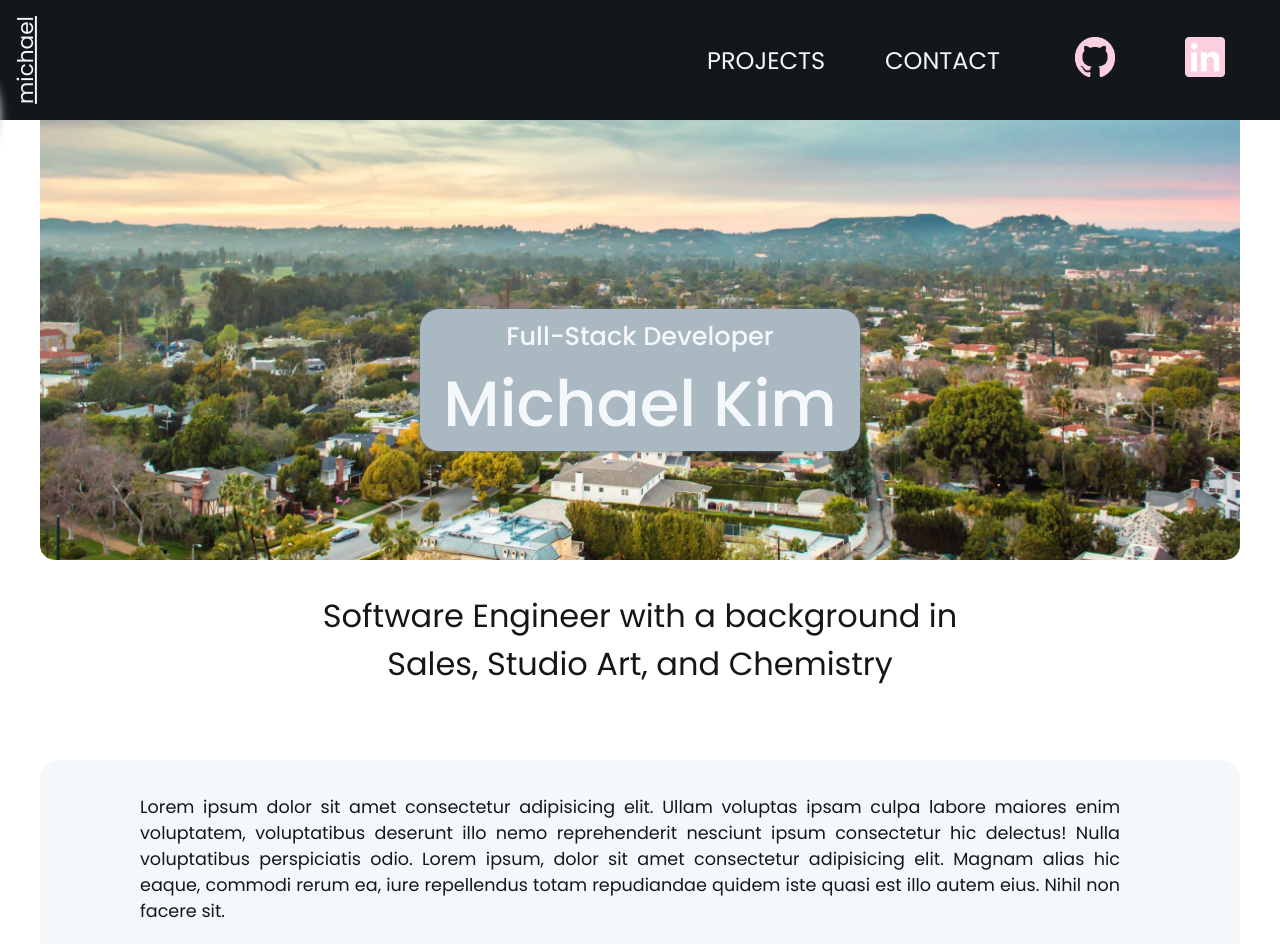
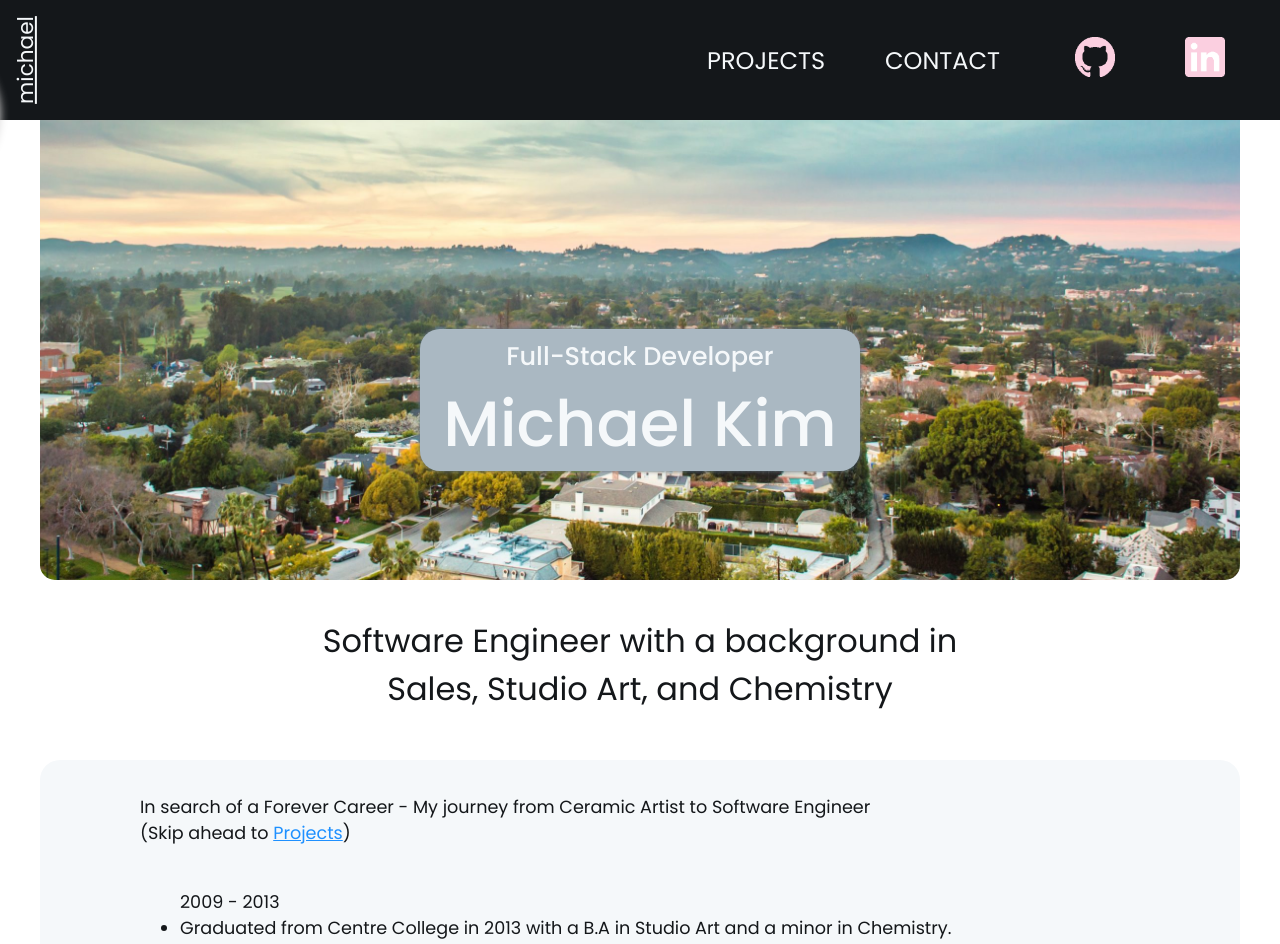
Before and after one commit to sparklingwaterlemon/Portfolio, a React (Create React App) app: page / in a window 1280 px wide. Shown: the top 944 px of the page. Built offline with nearby package versions, Linux system fonts and the light colour scheme.

Commit message:
WIP - About Section

```diff
--- a/src/Components/AboutSection/AboutSection.css
+++ b/src/Components/AboutSection/AboutSection.css
@@ -17,7 +17,7 @@
 
     margin-left: 40px;
     margin-right: 40px;
-    margin-top: 40px;
+
     margin-bottom: 40px;
 
 
@@ -39,6 +39,13 @@
     overflow: auto;
 }
 
+#skip-to-project{
+    color: dodgerblue;
+    text-decoration: underline;
+    cursor: pointer;
+}
+
+
 @media only screen and (max-width: 640px){
     #about{
         height: auto;
--- a/src/Components/AboutSection/AboutSection.jsx
+++ b/src/Components/AboutSection/AboutSection.jsx
@@ -1,4 +1,6 @@
-import "./AboutSection.css"
+import "./AboutSection.css";
+import { Link } from "react-scroll";
+
 
 export default function AboutSection(){
     return(
@@ -7,25 +9,32 @@ export default function AboutSection(){
                 <div className="about-text">
 
                     <p className="at-p">
-                    Lorem ipsum dolor sit amet consectetur adipisicing elit. Ullam voluptas ipsam
-                    culpa labore maiores enim voluptatem, voluptatibus deserunt illo nemo reprehenderit
-                    nesciunt ipsum consectetur hic delectus! Nulla voluptatibus perspiciatis odio. Lorem ipsum,
-                    dolor sit amet consectetur adipisicing elit. Magnam alias hic eaque, commodi rerum ea, iure
-                    repellendus totam repudiandae quidem iste quasi est illo autem eius. Nihil non facere sit.
+                    In search of a Forever Career - My journey from Ceramic Artist to Software Engineer
+                    <br/> (Skip ahead to <Link id="skip-to-project" activeClass="active" smooth spy to="projects">Projects</Link>)
                     <br/>
                     <br/>
+                    <ul> 2009 - 2013
+                        <li>Graduated from Centre College in 2013 with a B.A in Studio Art and a minor in Chemistry.</li>
+                        <li>Cofounded the Iota Chapter of the Delta Kappa Epsilon Fraternity and served as the Interfraternity Council Delegate.</li>
+                        <li>Served as the Men's Lacrosse Team Student Manager.</li>
+                    </ul>
+                    <br/>
+                    <ul> 2013 - 2015
+                        <li>Started Pallas! Ceramics. Pursued a career as a Ceramicist, with a focus on nonfunctional art.</li>
+                        <li>Biggest failure and a bigger lesson learned!</li>
+                    <br/>
+                        <li>While pursuing ceramics, I became a bartender to support myself.</li>
+                        <li>Attended a bartending school, bartended at Xlanes LA, and eventually at the prestigous Bel-Air Bay Club.</li>
+                    </ul>
 
-                    Lorem ipsum dolor sit amet consectetur adipisicing elit. Consequatur iure fugiat aliquam autem minus
-                    incidunt! Pariatur architecto, necessitatibus
-                    adipisci vero doloremque debitis molestiae iusto perspiciatis, officiis in magnam deserunt consequuntur. Lorem
-                    ipsum, dolor sit amet consectetur adipisicing elit. Tenetur maxime magni modi quibusdam blanditiis totam porro
-                    cumque molestias ratione temporibus. Repellendus, explicabo doloremque! Ad saepe amet tempore cum distinctio officiis.
-                    <br/>
-                    <br/>
 
-                    Lorem ipsum dolor sit amet consectetur adipisicing elit. Reprehenderit quaerat omnis excepturi iusto
-                    delectus asperiores, ratione aut iste, odit quasi dignissimos? Nostrum doloribus mollitia,
-                    provident aperiam libero officia similique voluptatum!
+
+                    <br/> Approx. 2015 - 2017
+                    <br/> - With my mother's advice, who worked at a bank for 20+ years, decided to work in a traditional office setting.
+                    <br/> - Became a Billing Assistant at an ABA start up, Behavior Frontiers, and quickly became a Billing Specialist.
+                    <br/> - After the 2 years, I've decided to pursue a different
+
+
                     </p>
                 </div>
             </div>
--- a/src/Components/HeroSection/HeroSection.css
+++ b/src/Components/HeroSection/HeroSection.css
@@ -1,5 +1,5 @@
 #hero{
-    height: 90vh;
+    height: 95vh;
     display: flex;
     flex-direction: column;
 }
@@ -7,6 +7,7 @@
     height: 70vh;
     width: 100%;
 
+    margin-top: 20px;
     display: flex;
     justify-content: center;
     align-items: center;
@@ -76,6 +77,7 @@
     width: 100%;
     /* background-color: rgba(0, 0, 0, 0.8); */
 
+    margin-bottom: 10px;
     display: flex;
     flex-direction: column;
     align-items: center;
```
